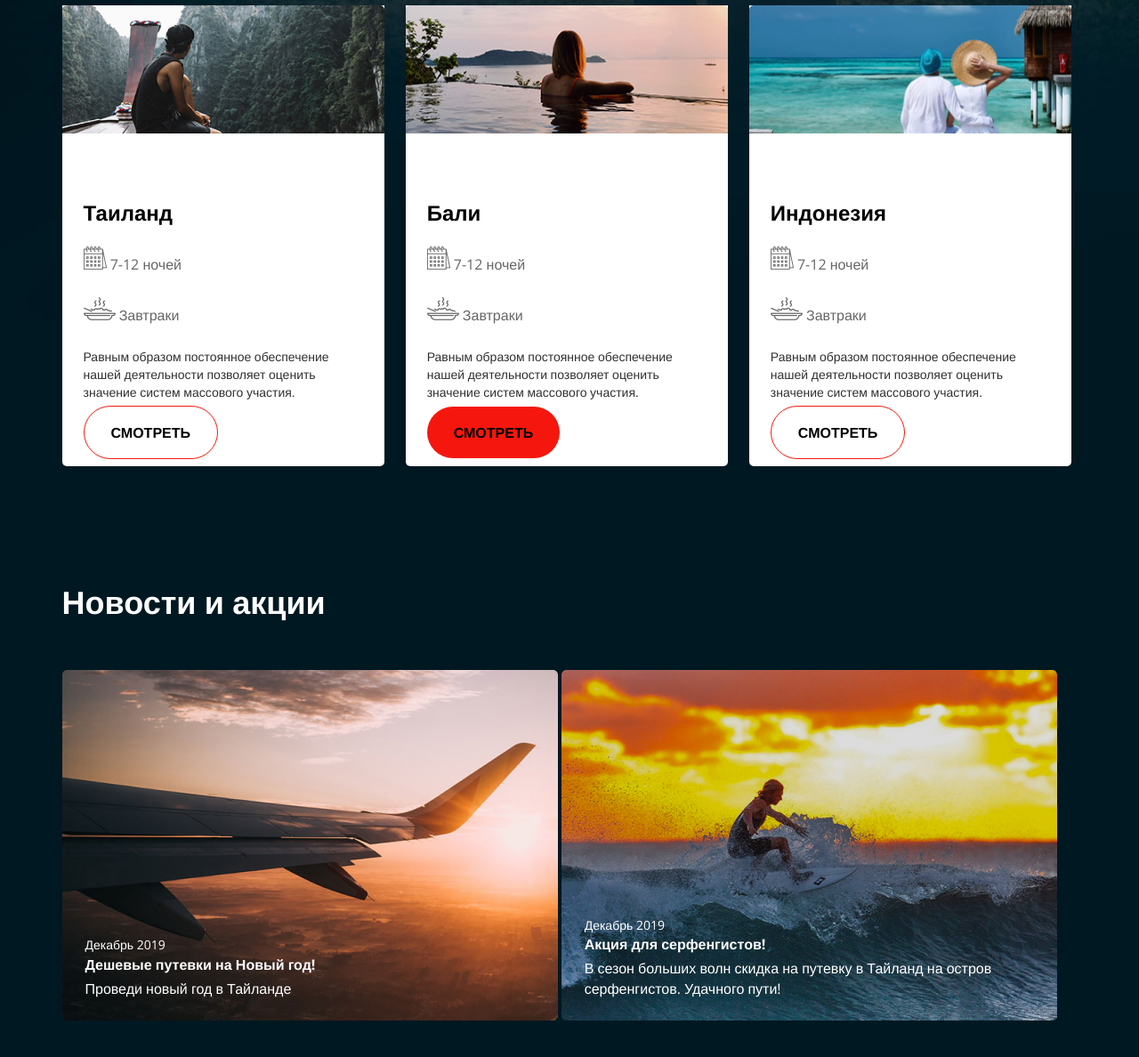
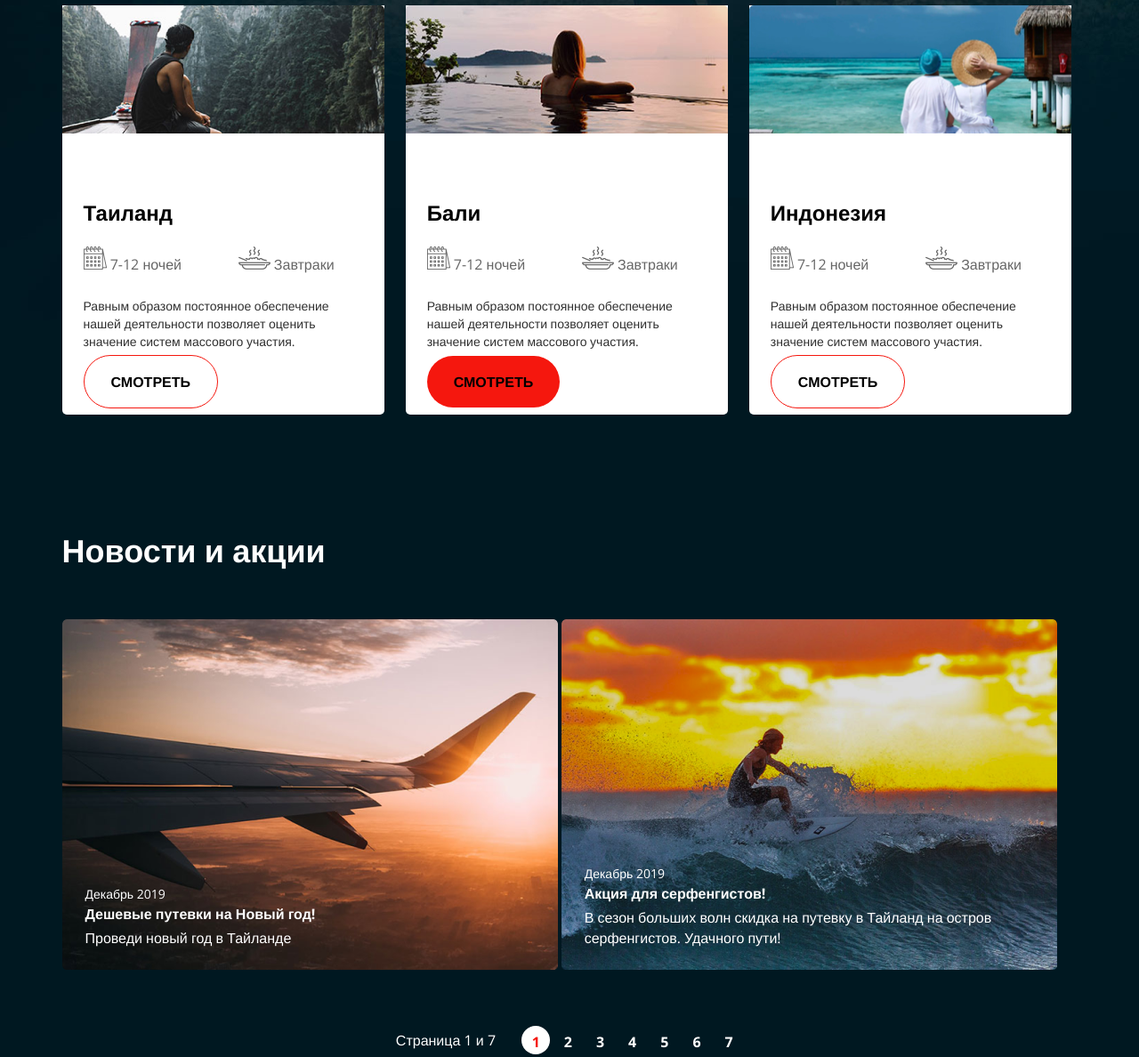
Before and after one commit to asthewater/air-asia, a plain HTML site: page index.html in a window 1280 px wide. Shown: the part 842-2030 px from the top of the page at 89% size. Drawn offline with nearby package versions, Linux system fonts and the light colour scheme.

Commit message:
Add files via upload

```diff
--- a/main.css
+++ b/main.css
@@ -181,9 +181,10 @@ margin-bottom: 246px;
   font-weight: 400;
   color: #666666;
   vertical-align: top;
-  width: 272px;
-  margin-right: 28px;
+  width: 120px;
+  margin-right: 50px;
   margin-bottom: 25.5px;
+  display: inline-block;
 }
 
 .offers__calendar{
@@ -319,6 +320,7 @@ width: 785px;
 height: 455px;
 margin-left: 354px;
 margin-top: -405px;
+padding: 100px 60px;
 }
 
 .about__title{
```
